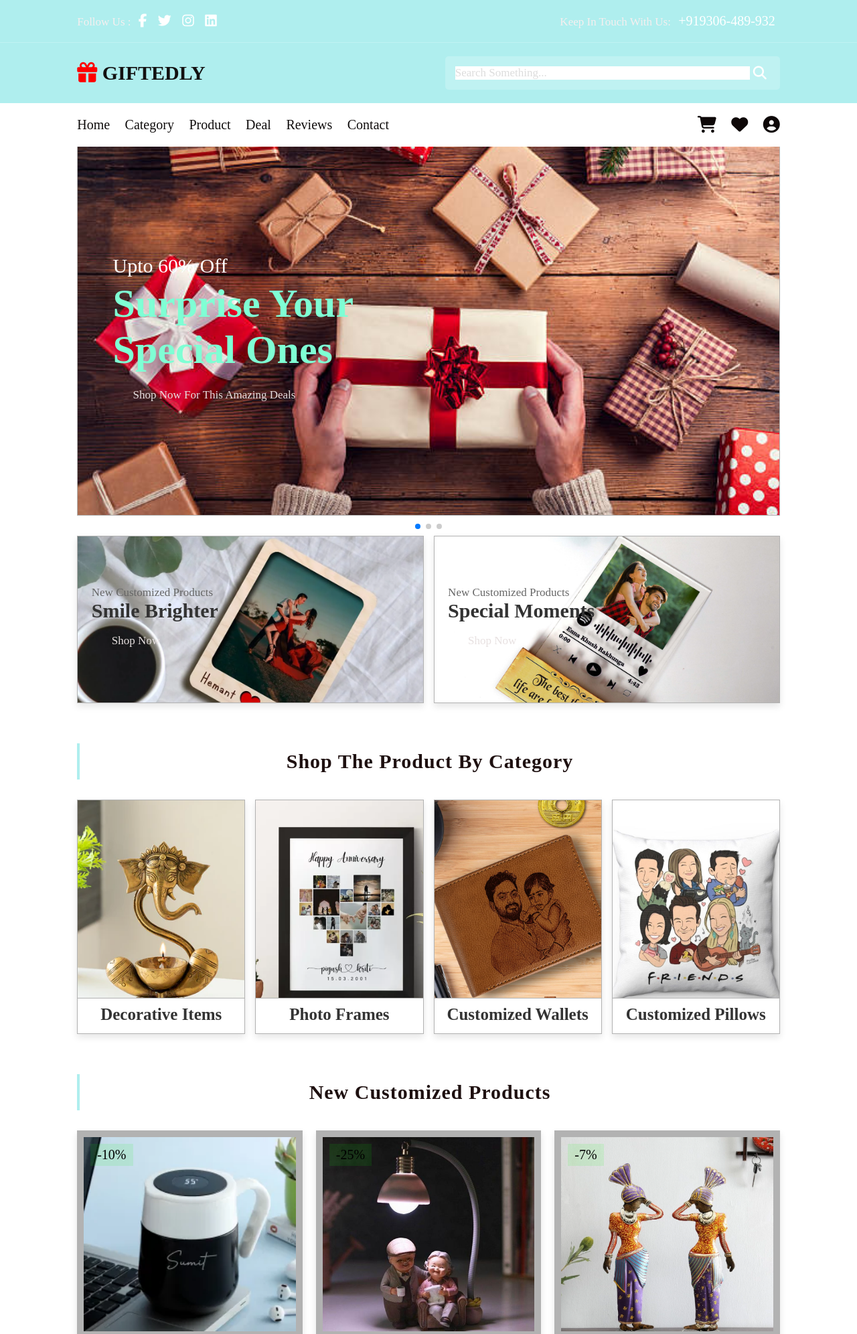
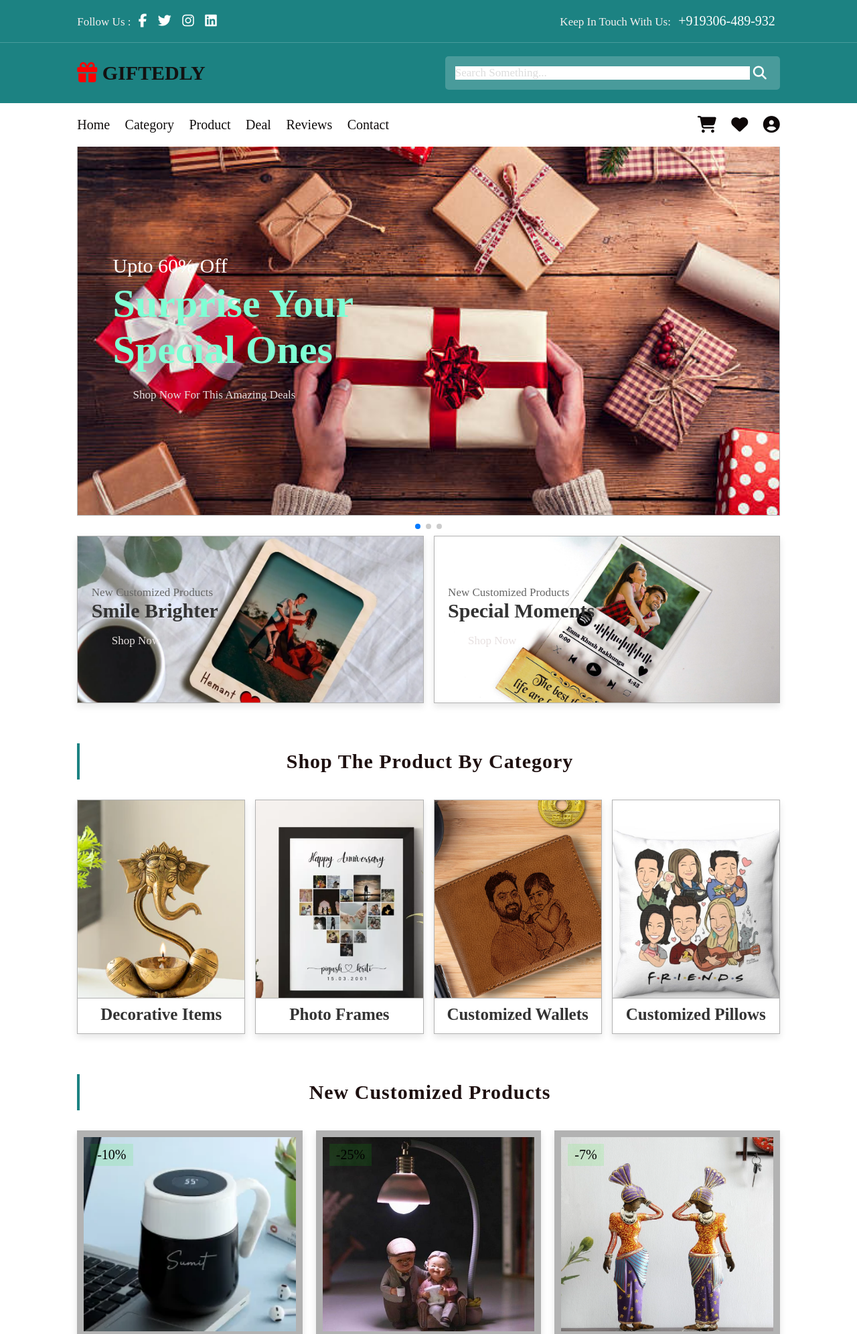
Before and after one commit to pavankoushik15/giftedly, a PHP site: page /index.html in a window 1280 px wide. Shown: the top 1992 px of the page at 67% size. Run offline with PHP 8.4, Linux system fonts and the light colour scheme; some libraries are stand-ins or nearby versions.

Commit message:
Update cssstyles.css

```diff
--- a/cssstyles.css
+++ b/cssstyles.css
@@ -1,7 +1,7 @@
 @import url("https://fonts.googleapis.com/css2?family=Lato:ital,wght@0,400;1,400;1,700&family=Open+Sans:ital,wght@1,400;1,500&family=Playfair+Display&display=swap");
 
 :root {
-  --blue: #afeeee;
+  --blue: #1c8282;
 }
 
 * {
```
